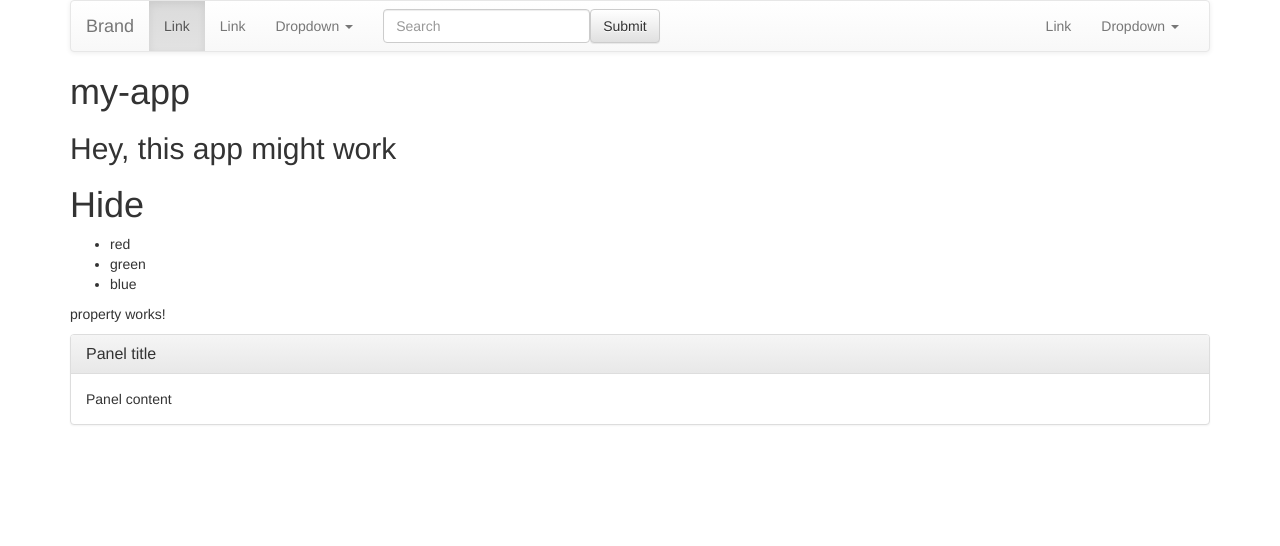
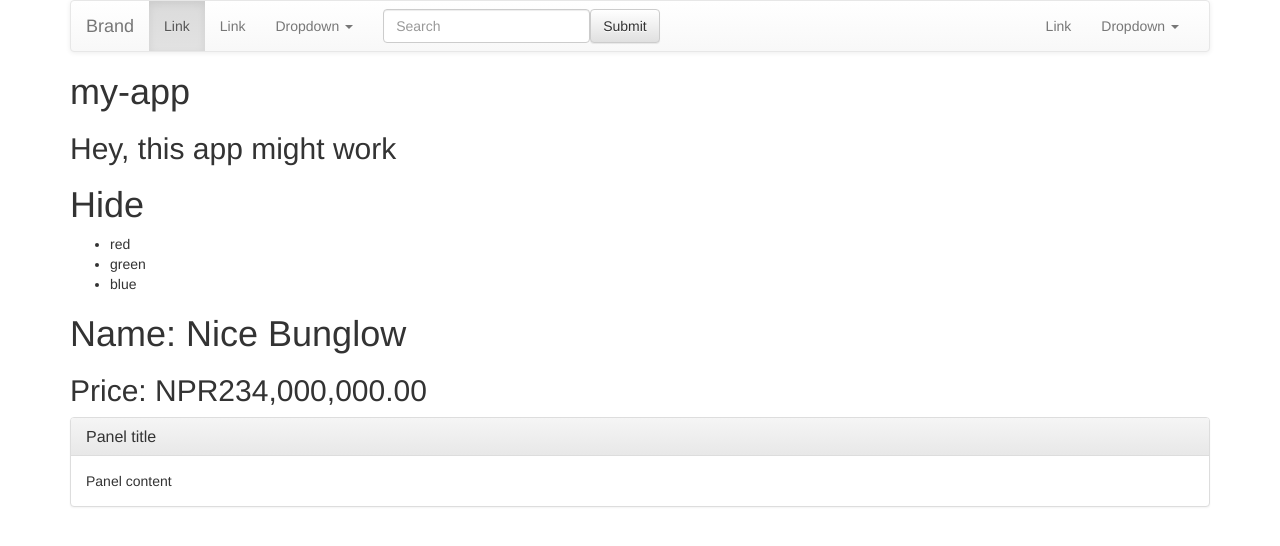
Before and after one commit to PradipH31/CIBT_Notes_Angular_Part1, an Angular app: page / in a window 1280 px wide. Shown: the top 546 px of the page. Built offline with nearby package versions, Linux system fonts and the light colour scheme.

Commit message:
Added property class & used in propertyComponent

```diff
--- /dev/null
+++ b/src/app/property-manager/models/property.ts
@@ -0,0 +1,25 @@
+export class Property {
+    private _id: number;
+    public get id(): number {
+        return this._id;
+    }
+    public set id(value: number) {
+        this._id = value;
+    }
+    private _name: string;
+    public get name(): string {
+        return this._name;
+    }
+    public set name(value: string) {
+        this._name = value;
+    }
+    private _price: number;
+    public get price(): number {
+        return this._price;
+    }
+    public set price(value: number) {
+        this._price = value;
+    }
+    constructor() { }
+
+}
--- a/src/app/property-manager/property/property.component.html
+++ b/src/app/property-manager/property/property.component.html
@@ -1,3 +1,6 @@
-<p>
-  property works!
-</p>
+<h1>
+    Name: {{property.name}}
+</h1>
+<h2>
+    Price: {{property.price | currency:'NPR'}}
+</h2>
--- a/src/app/property-manager/property/property.component.ts
+++ b/src/app/property-manager/property/property.component.ts
@@ -1,4 +1,5 @@
 import { Component, OnInit } from '@angular/core';
+import { Property } from '../models/property';
 
 @Component({
   selector: 'app-property',
@@ -6,10 +7,15 @@ import { Component, OnInit } from '@angular/core';
   styleUrls: ['./property.component.css']
 })
 export class PropertyComponent implements OnInit {
+  property: Property = null;
 
   constructor() { }
 
   ngOnInit() {
+    this.property = new Property();
+    this.property.id = 1;
+    this.property.name = "Nice Bunglow";
+    this.property.price = 234000000;
   }
 
 }
```
Also changed, not shown: 2 other files (tests, documents, lock files or other folders).
